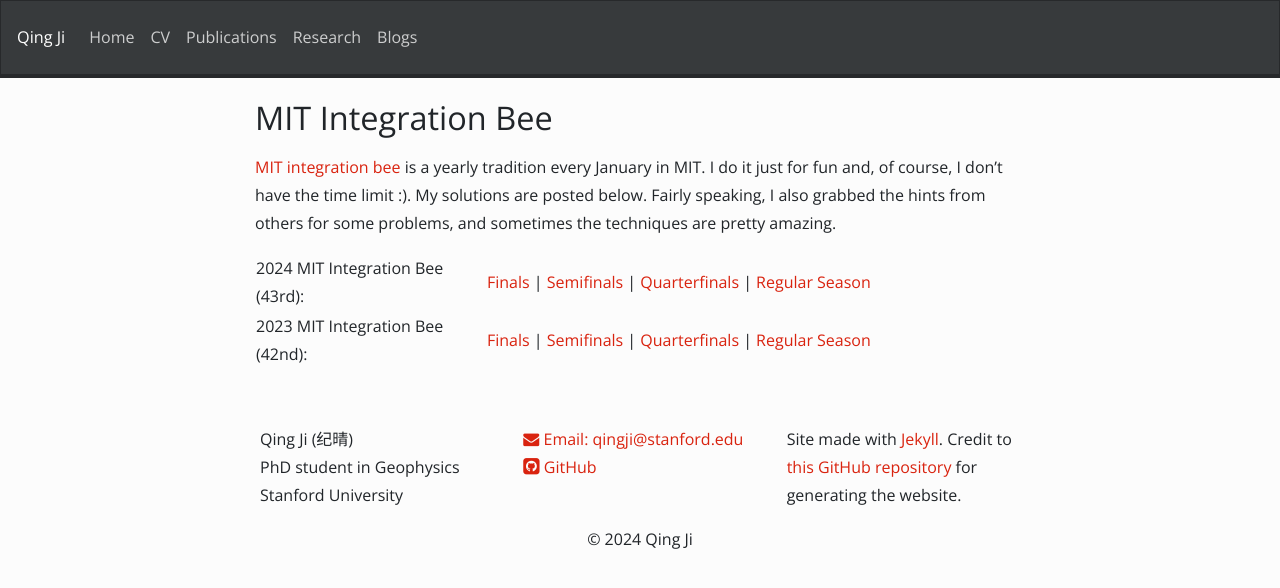
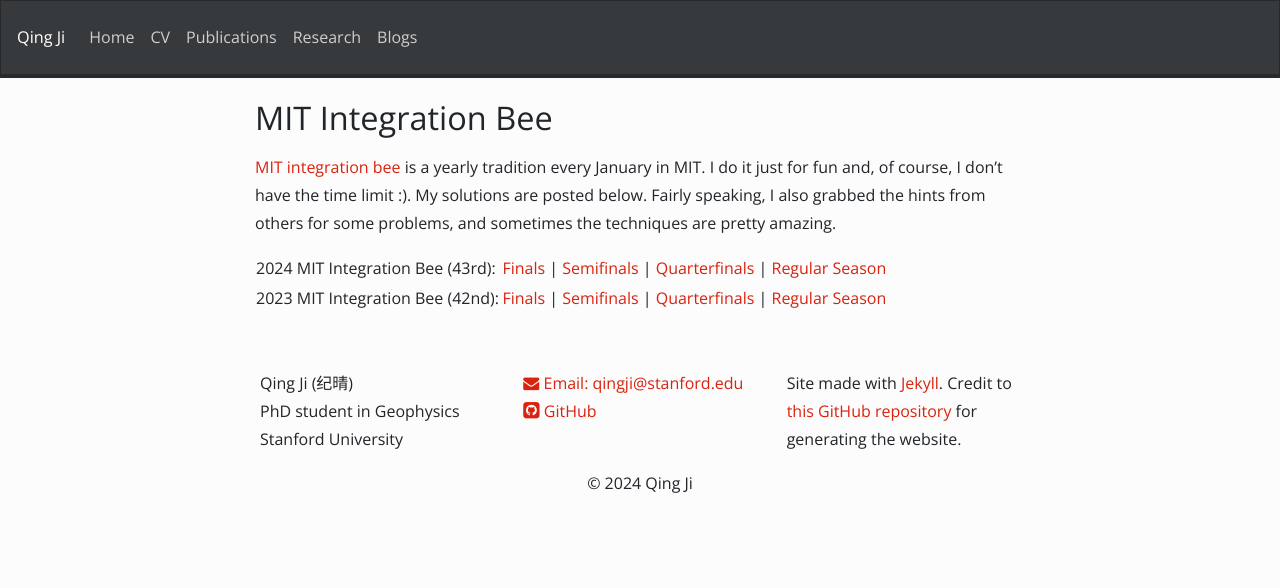
Before and after one commit to NickJi98/NickJi98.github.io, a Jekyll site: the page built from _posts/2024-03-27-MIT.md, in a window 1280 px wide. Shown: the top 588 px of the page. Built offline with Jekyll 4.4.1, drawn with Linux system fonts in a browser that asks for light colours; nearby versions of some CDN libraries; a style sheet for code colours, icons or effects is not loaded.

Commit message:
Update 2024-03-27-MIT.md

```diff
--- a/_posts/2024-03-27-MIT.md
+++ b/_posts/2024-03-27-MIT.md
@@ -6,8 +6,8 @@ layout: postlay
 <p><a href="https://math.mit.edu/~yyao1/integrationbee.html" target="_blank">MIT integration bee</a> is a yearly tradition every January in MIT. I do it just for fun and, of course, I don't have the time limit :). My solutions are posted below. Fairly speaking, I also grabbed the hints from others for some problems, and sometimes the techniques are pretty amazing.</p>
 
 <table style="width: 100%;">
-  <col width="30%;">
-  <col width="70%;">
+  <col width="32%;">
+  <col width="68%;">
   <tr>
     <td>2024 MIT Integration Bee (43rd):</td>
     <td>
```
